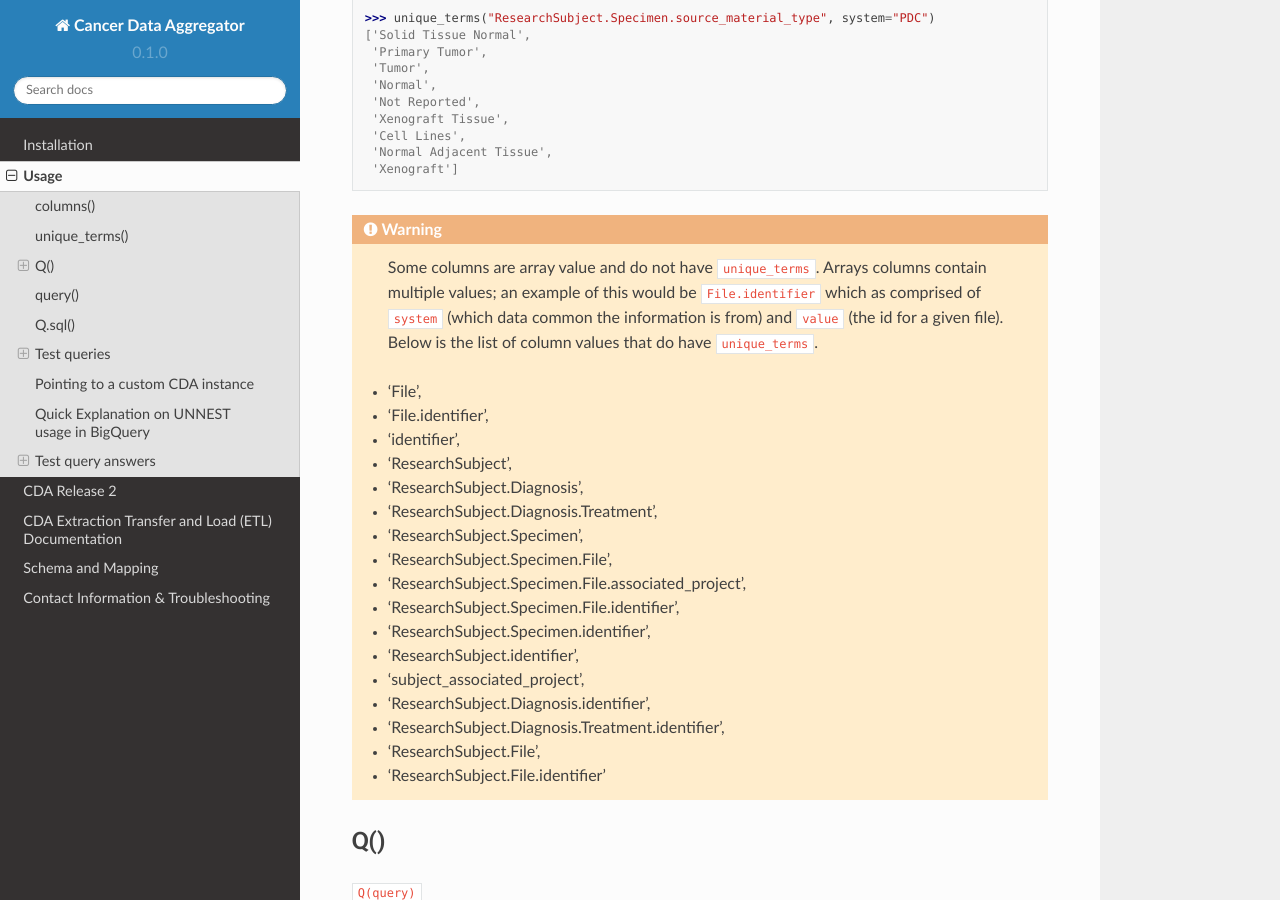
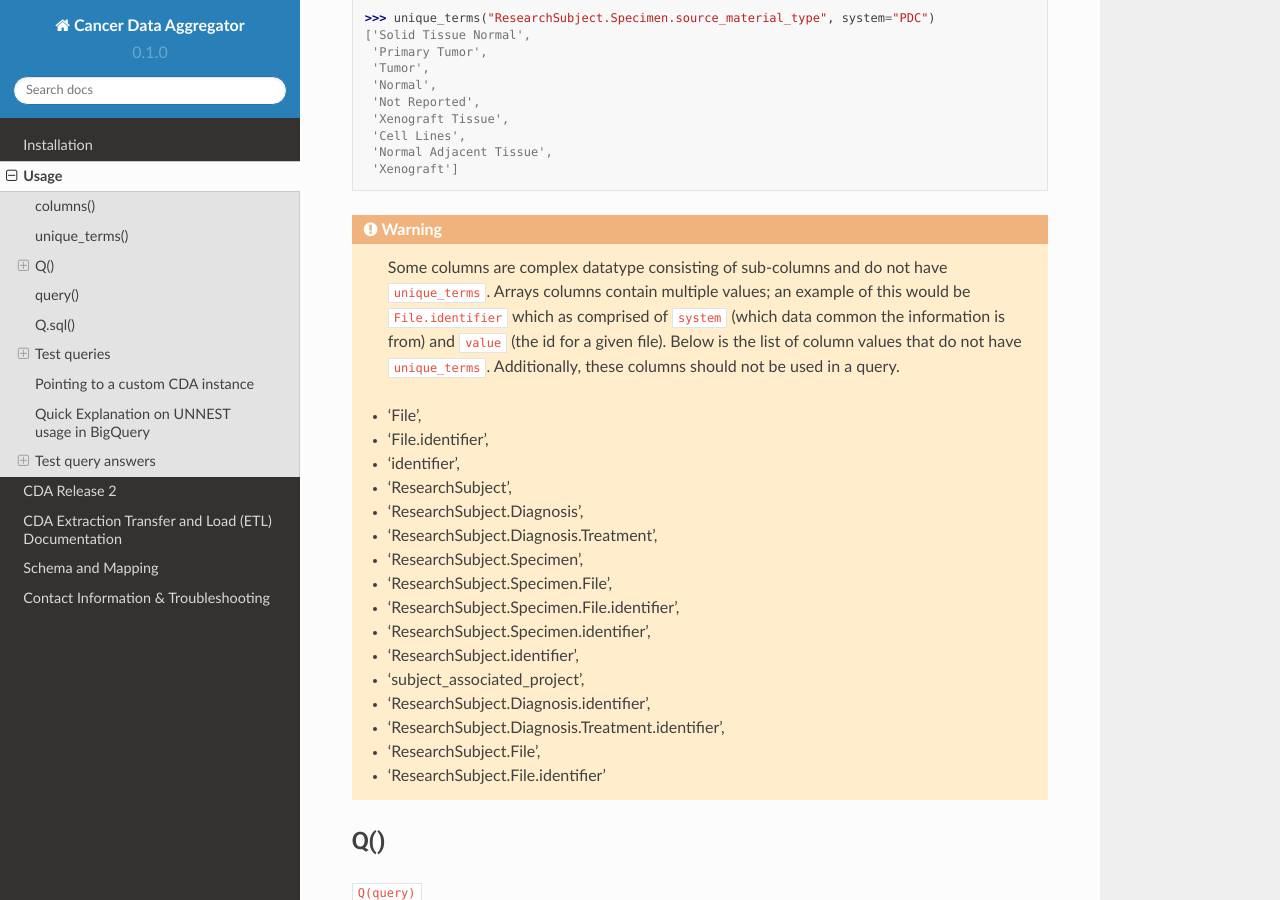
Before and after one commit to CancerDataAggregator/CDA-HelpDesk, a Sphinx documentation site: the page built from docs/source/usage.rst, in a window 1280 px wide and 900 px high, scrolled down 4642 px. Built offline with Sphinx 7.4.7 and the Read the Docs theme 2.0.0, drawn with Linux system fonts in a browser that asks for light colours.

Commit message:
Update usage.rst

```diff
--- a/docs/source/usage.rst
+++ b/docs/source/usage.rst
@@ -193,7 +193,7 @@ Additionally, you can specify a particular data node by using the ``system`` arg
  'Xenograft']
 
 .. warning::
-  Some columns are array value and do not have ``unique_terms``. Arrays columns contain multiple values; an example of this would be ``File.identifier`` which as  comprised of ``system`` (which data common the information is from) and ``value`` (the id for a given file). Below is the list of column values that do have ``unique_terms``.
+  Some columns are complex datatype consisting of sub-columns and do not have ``unique_terms``. Arrays columns contain multiple values; an example of this would be ``File.identifier`` which as  comprised of ``system`` (which data common the information is from) and ``value`` (the id for a given file). Below is the list of column values that do not have ``unique_terms``. Additionally, these columns should not be used in a query.
 
  - 'File',
  - 'File.identifier',
@@ -203,7 +203,6 @@ Additionally, you can specify a particular data node by using the ``system`` arg
  - 'ResearchSubject.Diagnosis.Treatment',
  - 'ResearchSubject.Specimen',
  - 'ResearchSubject.Specimen.File',
- - 'ResearchSubject.Specimen.File.associated_project',
  - 'ResearchSubject.Specimen.File.identifier',
  - 'ResearchSubject.Specimen.identifier',
  - 'ResearchSubject.identifier',
```
